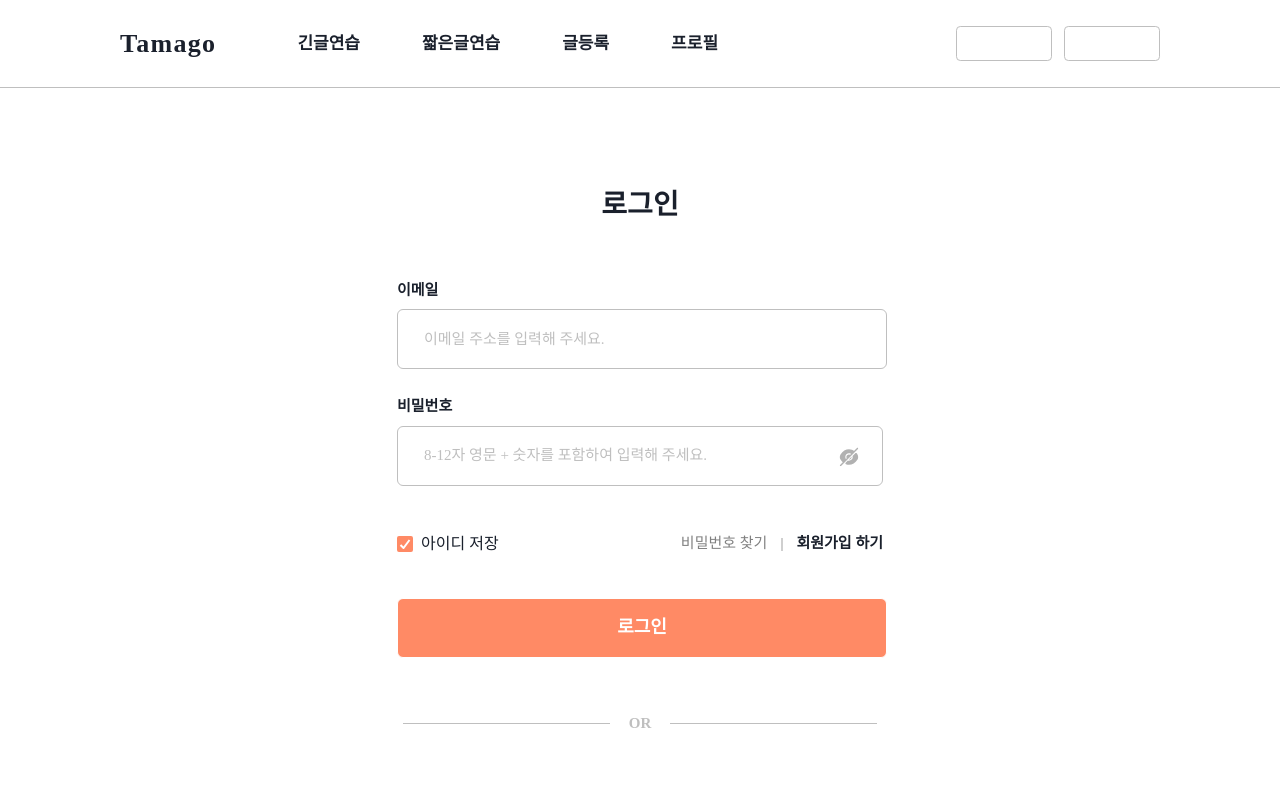
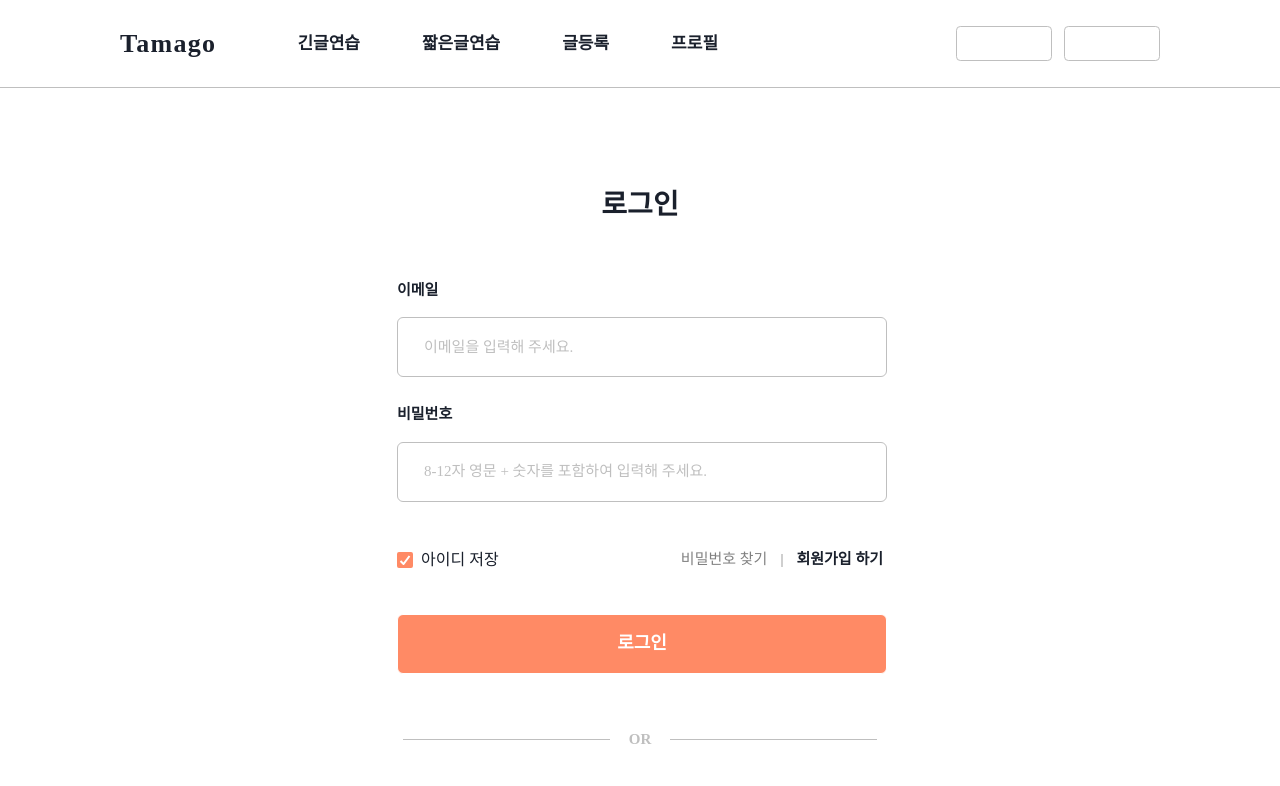
Before and after one commit to msdio/Tamago, a Next.js app in the folder client/: page /login in a window 1280 px wide. Shown: the top 786 px of the page. Built offline with nearby package versions, Linux system fonts and the light colour scheme; a web font is replaced by a local one.

Commit message:
feat: regex input 적용

```diff
--- a/client/src/components/login/Form/LoginEmailForm.tsx
+++ /dev/null
@@ -1,13 +0,0 @@
-import { FormControl, FormLabel, Input } from '@chakra-ui/react';
-
-function LoginEmailForm() {
-  return (
-    <FormControl>
-      <FormLabel fontSize='15px' fontWeight={700}>
-        이메일
-      </FormLabel>
-      <Input type='email' placeholder='이메일 주소를 입력해 주세요.' size='lg' />
-    </FormControl>
-  );
-}
-export default LoginEmailForm;
--- a/client/src/components/login/Form/LoginPasswordForm.tsx
+++ /dev/null
@@ -1,49 +0,0 @@
-import { Box, FormControl, FormErrorMessage, FormLabel, Input, InputGroup, InputRightElement } from '@chakra-ui/react';
-import Image from 'next/image';
-import type { ChangeEvent } from 'react';
-import { useState } from 'react';
-
-function LoginPasswordForm() {
-  const [show, setShow] = useState(false);
-  const [input, setInput] = useState('');
-
-  const handleInputChange = (e: ChangeEvent<HTMLInputElement>) => {
-    setInput(e.target.value);
-  };
-
-  // TODO : error 처리 필요
-  const isError = input === 'error';
-
-  const handleShowClick = () => {
-    setShow(!show);
-  };
-
-  return (
-    <FormControl isInvalid={isError} my='26px'>
-      <FormLabel fontSize='15px' fontWeight={700}>
-        비밀번호
-      </FormLabel>
-      <InputGroup>
-        <Input
-          size='lg'
-          type={show ? 'text' : 'password'}
-          value={input}
-          onChange={handleInputChange}
-          placeholder='8-12자 영문 + 숫자를 포함하여 입력해 주세요.'
-        />
-        <InputRightElement height='45px'>
-          <Box onClick={handleShowClick} h={'5px'} mr='2'>
-            {show ? (
-              <Image src={'/images/eyeslash.svg'} alt='eyeslash' width={22} height={22} />
-            ) : (
-              // TODO : eye svg 교체
-              <Image src={'/images/eyeslash.svg'} alt='eyeslash' width={22} height={22} />
-            )}
-          </Box>
-        </InputRightElement>
-      </InputGroup>
-      {<FormErrorMessage>8-12자 영문 + 숫자를 포함하여 입력해 주세요.</FormErrorMessage>}
-    </FormControl>
-  );
-}
-export default LoginPasswordForm;
--- a/client/src/components/login/Form/index.tsx
+++ b/client/src/components/login/Form/index.tsx
@@ -1,17 +1,52 @@
 import { Box, Button, Checkbox, Flex, Text } from '@chakra-ui/react';
 import Image from 'next/image';
+import type { ChangeEvent } from 'react';
+import { useState } from 'react';
 
 import FormOr from '@/components/common/FormOr';
+import RegexInput from '@/components/common/RegexInput';
+import { EMAIL_REGEX, PASSWORD_REGEX } from '@/utils/regex';
 
-import LoginEmailForm from './LoginEmailForm';
-import LoginPasswordForm from './LoginPasswordForm';
+function LoginForm() {
+  const [inputs, setInputs] = useState({
+    email: '',
+    password: '',
+  });
 
-// NOTE : form 을 더 분리해야 할지는 후에 로직을 만들면서 생각해볼 것 같습니다.
-function LoginForm() {
+  const { email, password } = inputs;
+
+  const handleInputChange = (e: ChangeEvent<HTMLInputElement>) => {
+    const { value, name } = e.target;
+    setInputs({ ...inputs, [name]: value });
+  };
+
   return (
     <>
-      <LoginEmailForm />
-      <LoginPasswordForm />
+      <RegexInput
+        label='이메일'
+        size='lg'
+        name='email'
+        type='email'
+        placeholder='이메일을 입력해 주세요.'
+        regex={EMAIL_REGEX}
+        errorMessage='이메일 형식을 확인해 주세요.'
+        value={email}
+        onChange={handleInputChange}
+      />
+      <Box my='26px'>
+        <RegexInput
+          label='비밀번호'
+          size='lg'
+          name='password'
+          type='password'
+          placeholder='8-12자 영문 + 숫자를 포함하여 입력해 주세요.'
+          regex={PASSWORD_REGEX}
+          errorMessage='8-12자 영문 + 숫자를 포함하여 입력해 주세요.'
+          value={password}
+          onChange={handleInputChange}
+        />
+      </Box>
+
       <Flex w='full' justifyContent='space-between' mt='20px'>
         <Checkbox defaultChecked colorScheme='tamago'>
           아이디 저장
@@ -25,6 +60,7 @@ function LoginForm() {
       <Button size='lg' mt='42px'>
         로그인
       </Button>
+
       <Box my='54px'>
         <FormOr />
       </Box>
--- a/client/src/components/signup/Form/index.tsx
+++ b/client/src/components/signup/Form/index.tsx
@@ -5,8 +5,8 @@ import { useState } from 'react';
 import { EMAIL_REGEX, PASSWORD_REGEX } from '@/utils/regex';
 
 import FormOr from '../../common/FormOr';
+import RegexInput from '../../common/RegexInput';
 import EmailButton from './EmailButton';
-import RegexInput from './RegexInput';
 
 const getPasswordRegex = (password: string) => new RegExp(`^${password}$`);
 
```
Also changed, not shown: client/src/components/common/RegexInput.tsx (renamed from client/src/components/signup/Form/RegexInput.tsx).
